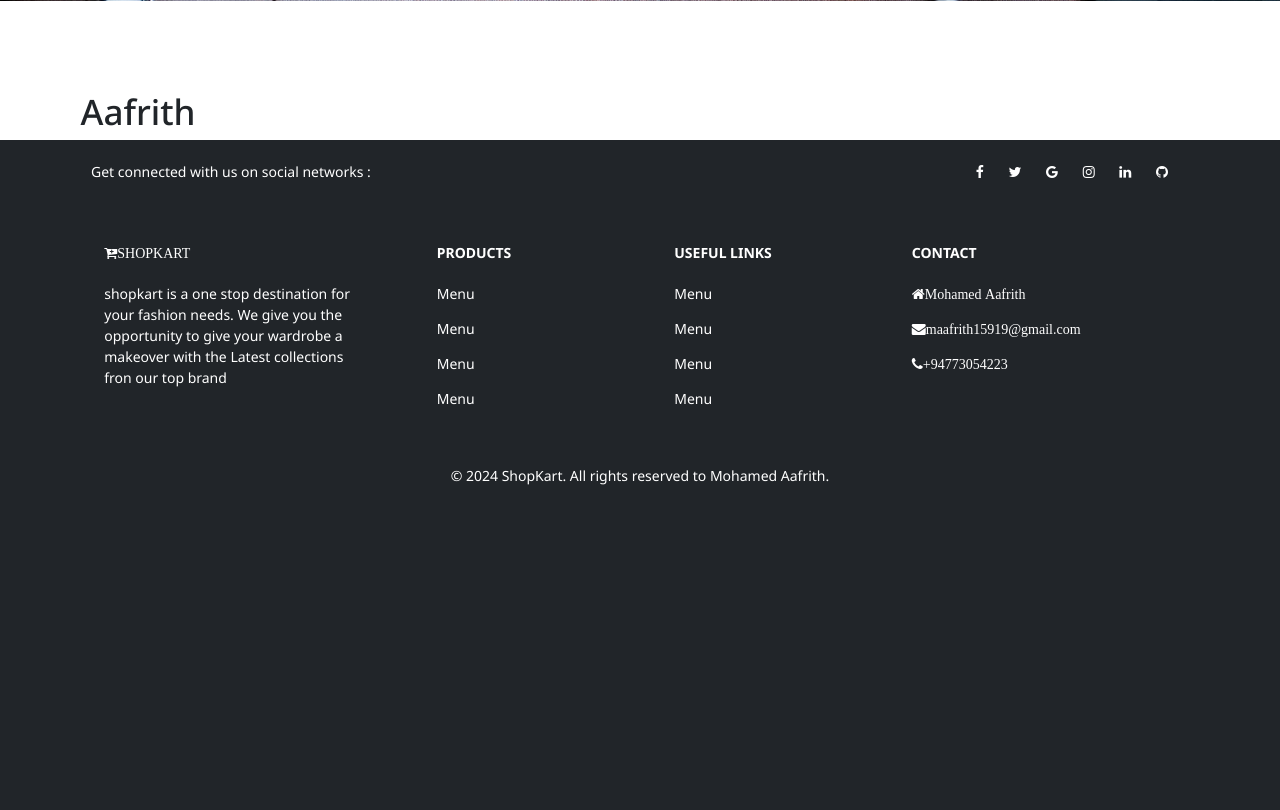
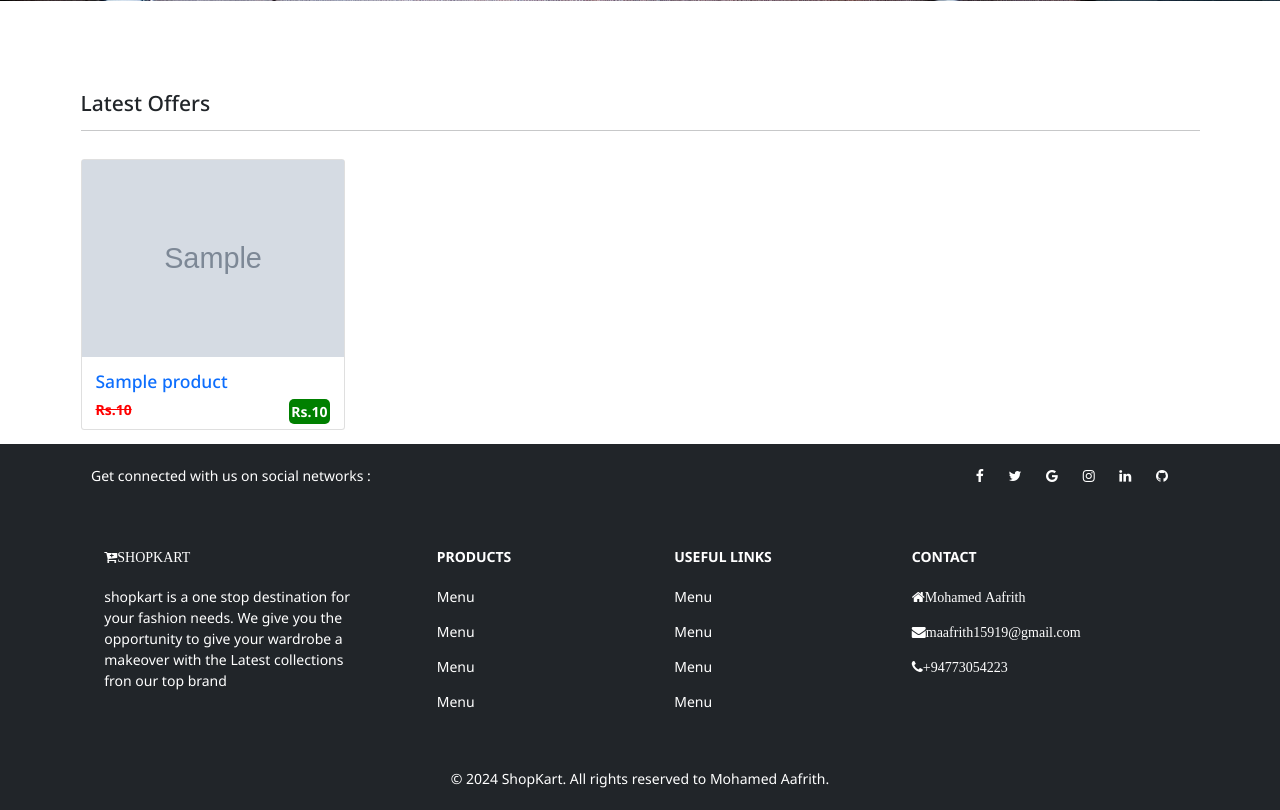
Before and after one commit to Aafrith/Shopkart, a Django app: page / in a window 1280 px wide. Shown: the part 639-1449 px from the top of the page. Before the commit the page ends 1124 px from the top, so only its background shows below. Run offline with Django 5.2, Linux system fonts and the light colour scheme; tables that the repository leaves empty hold one stand-in row (values such as "Sample post"); grey boxes marked "Sample" are stand-in pictures.

Commit message:
Fifth commit

```diff
--- a/shop/templates/shop/index.html
+++ b/shop/templates/shop/index.html
@@ -3,13 +3,32 @@
     ShopKart | Online shopping
 {%endblock title%}
 
-
-
 {%block content%}
 {%include 'shop/inc/slider.html'%}
-    <div class="container" style="margin-top:90px ;">
-        <div class="row"></div>
-        <div class="col-12"><h1>Aafrith</h1></div>
-
+    <div class="container" style="margin-top:90px;">
+        <div class="row">
+            <div class="col-12">
+                <h4 class="mb-3">Latest Offers</h4>
+                    <hr style="border-color: #b8bfc2;">
+            </div>
+        </div>
+        <div class="row"> <!-- Add row for the product grid -->
+            {% for item in products %}
+                <div class="col-md-4 col-lg-3"> <!-- Each product in its own grid column -->
+                    <div class="card my-3">
+                        <a href="{% url 'product_details' item.category.name item.name %}">
+                            <img src="{{item.product_image.url}}" class="card-image-top img-fluid" alt="Categories">
+                            <div class="card-body">
+                                <h5 class="card-title text-primary">{{item.name}}</h5>
+                                <p class="card-text">
+                                    <span class="float-start old_price"><s>Rs.{{item.original_price | stringformat:'d'}}</s></span>
+                                    <span class="float-end new_price">Rs.{{item.selling_price | stringformat:'d'}}</span>
+                                </p>
+                            </div>
+                        </a>
+                    </div>
+                </div>
+            {% endfor %}
+        </div>
     </div>
 {%endblock content%}
--- a/shop/templates/shop/products/product_details.html
+++ b/shop/templates/shop/products/product_details.html
@@ -19,7 +19,9 @@
                       </nav>
                 </div>
                 <div class="col-4 my-3 pic-box">
+                    {% if products.trending %}
                     <div class="hot">Hot</div>
+                    {% endif %}
                     <!-- Use img-fluid and custom CSS for width and height -->
                     <img src="{{products.product_image.url}}" class="img-fluid" alt="{{products}}" style="max-width: 300px; height: 220px;">
                 </div>
--- a/shop/views.py
+++ b/shop/views.py
@@ -3,7 +3,8 @@
 from django.contrib import messages
 
 def home(request):
-    return render(request,"shop/index.html")
+    products = Product.objects.filter(trending = 1)
+    return render(request,"shop/index.html",{"products":products})
 
 def register(request):
     return render(request,"shop/register.html")
--- a/static/css/style.css
+++ b/static/css/style.css
@@ -48,7 +48,7 @@
 .hot {
     background-color: orangered;
     color: white;
-    width: 75px;
+    width: 50px;
     text-align: center;
     font-weight: bold;
     border-radius: 5px;
```
